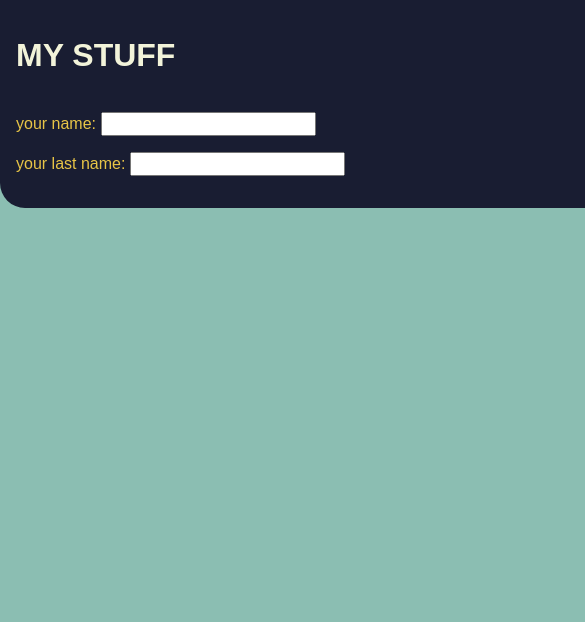
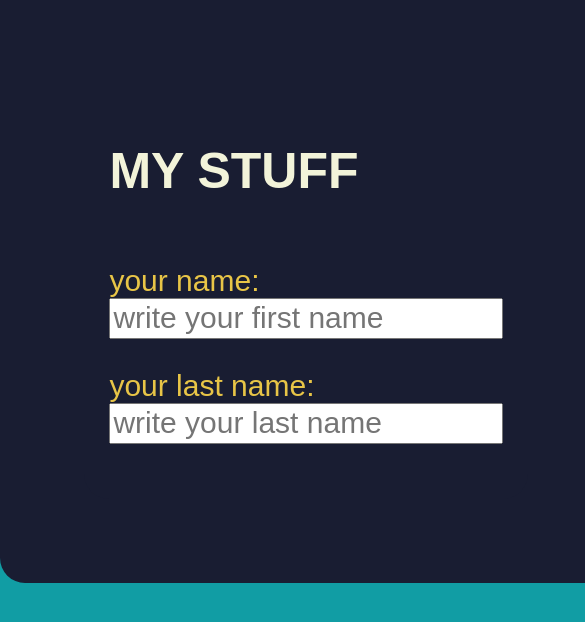
Before and after one commit to kamilmiechowicz/forms_2020, a plain HTML site: page index.html in a window 390 px wide. Shown: the top 622 px of the page, 585 px wide, since content can reach past the window. Drawn offline with Linux system fonts and the light colour scheme.

Commit message:
first try to Responsive Web Design

```diff
--- a/index.html
+++ b/index.html
@@ -8,17 +8,17 @@
     <link href="normalize.css" rel="stylesheet" type="text/css">
 </head>
 <body>
-    <main>
+    <main class="main-myStuff">
         <div class="myStuff">
         <h1 class="myStuff__header">MY STUFF</h1>
         <form>
             <p class="myStuff_content">
                 <label for="firstName">your name:</label>
-                <input id="firstName" name="firstName">
+                <input id="firstName" name="firstName" placeholder="write your first name">
             </p>
             <p class="myStuff_content">
                 <label for="lastName">your last name:</label>
-                <input id="lastName" name="lastName">
+                <input id="lastName" name="lastName" placeholder="write your last name">
             </p>
 
         </form>
--- a/style.css
+++ b/style.css
@@ -13,23 +13,45 @@ body{
     justify-items: center;
 
 }
+.main-myStuff{
+    border-radius: 0 0 25px 25px;
+    background-color:#191D32;
+    width:1440px;
+
+}
 .myStuff{
-    margin: 0;
-    padding: 16px;
+    font-size: 30px;
+    margin: 10vh;
+    padding: 25px;
     display: flex;
     align-items: flex-start;
-    width:800px;
+
     border-radius: 0 0 25px 25px;
     flex-direction: column;
-    flex-wrap: wrap;
     justify-content:space-around;
     background-color:#191D32;
 }
 .myStuff__header{
+    font-size: 50px;
     color: #F2F3D9;
 }
-@media screen and (min-width: 624px) {
+@media screen and (max-width: 425px) {
+    body{
+        background:#EE6352;
+    }
+    .myStuff{
+        font-size: 50px;
+        flex-direction: column;
+        justify-content:space-around;
+    }
+}
+@media screen and (max-width: 768px) {
     body{
         background:#119DA4;
     }
+    .myStuff{
+        font-size: 30px;
+        flex-direction: column;
+        justify-content:space-around;
+    }
 }
```
